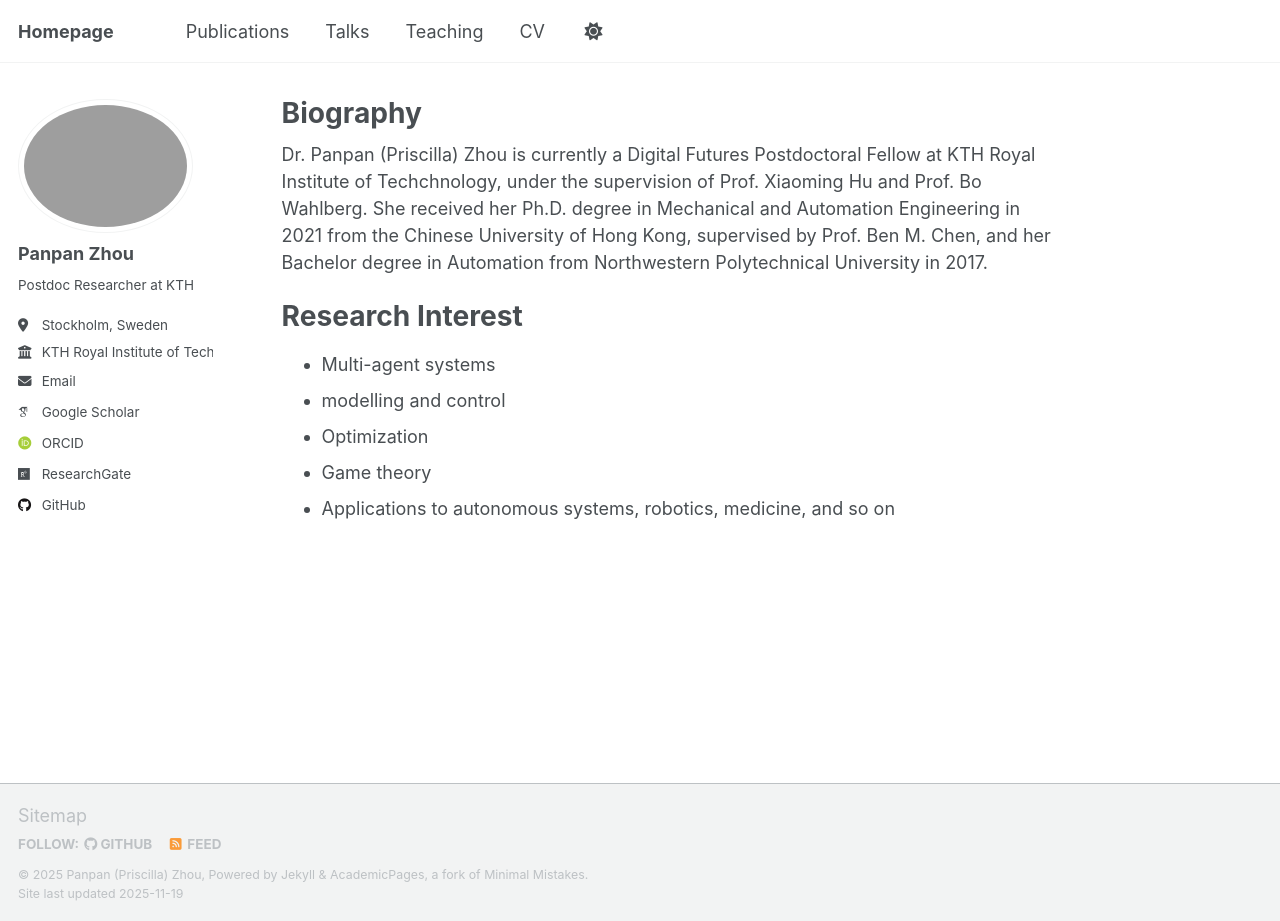
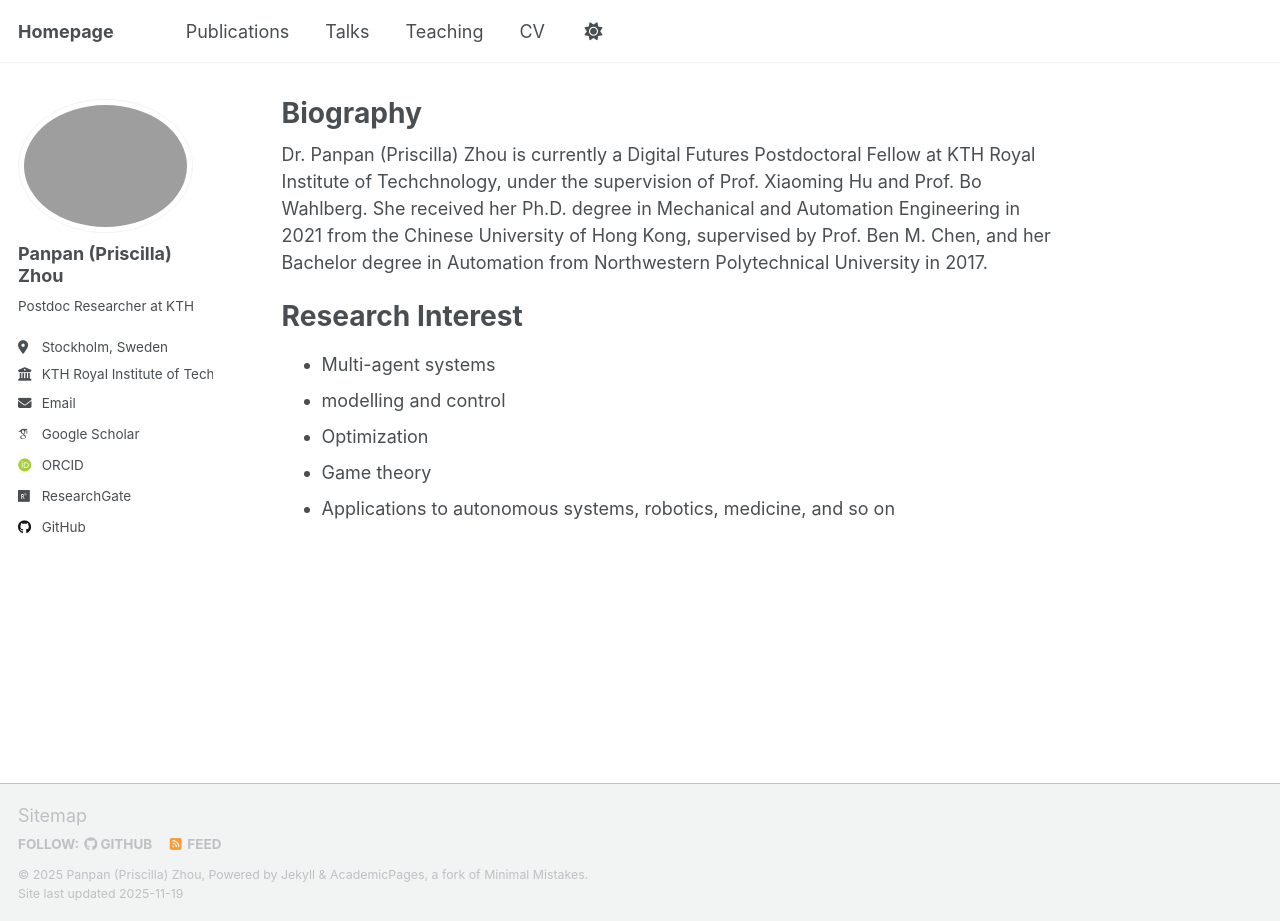
Before and after one commit to PanpanZhou11/Panpan-Zhou.github.io, a Jekyll site: the page built from _pages/about.md, in a window 1280 px wide and 921 px high. Built offline with Jekyll 4.4.1, drawn with Linux system fonts in a browser that asks for light colours; some web fonts are replaced; a script that is not in the unit is left out.

Commit message:
Update _config.yml

```diff
--- a/_config.yml
+++ b/_config.yml
@@ -23,8 +23,8 @@ repository               : "PanpanZhou11/Panpan-Zhou.github.io"   #"academicpage
 #               Additional customization can be done by editing /_includes/author-profile.html
 author:
   # Biographic information
-  avatar           : "panpan.png"
-  name             : "Panpan Zhou"
+  avatar           : "/images/panpan.png"
+  name             : "Panpan (Priscilla) Zhou"
   pronouns         : # example: "she/her"
   bio              : "Postdoc Researcher at KTH"
   location         : "Stockholm, Sweden"
```
